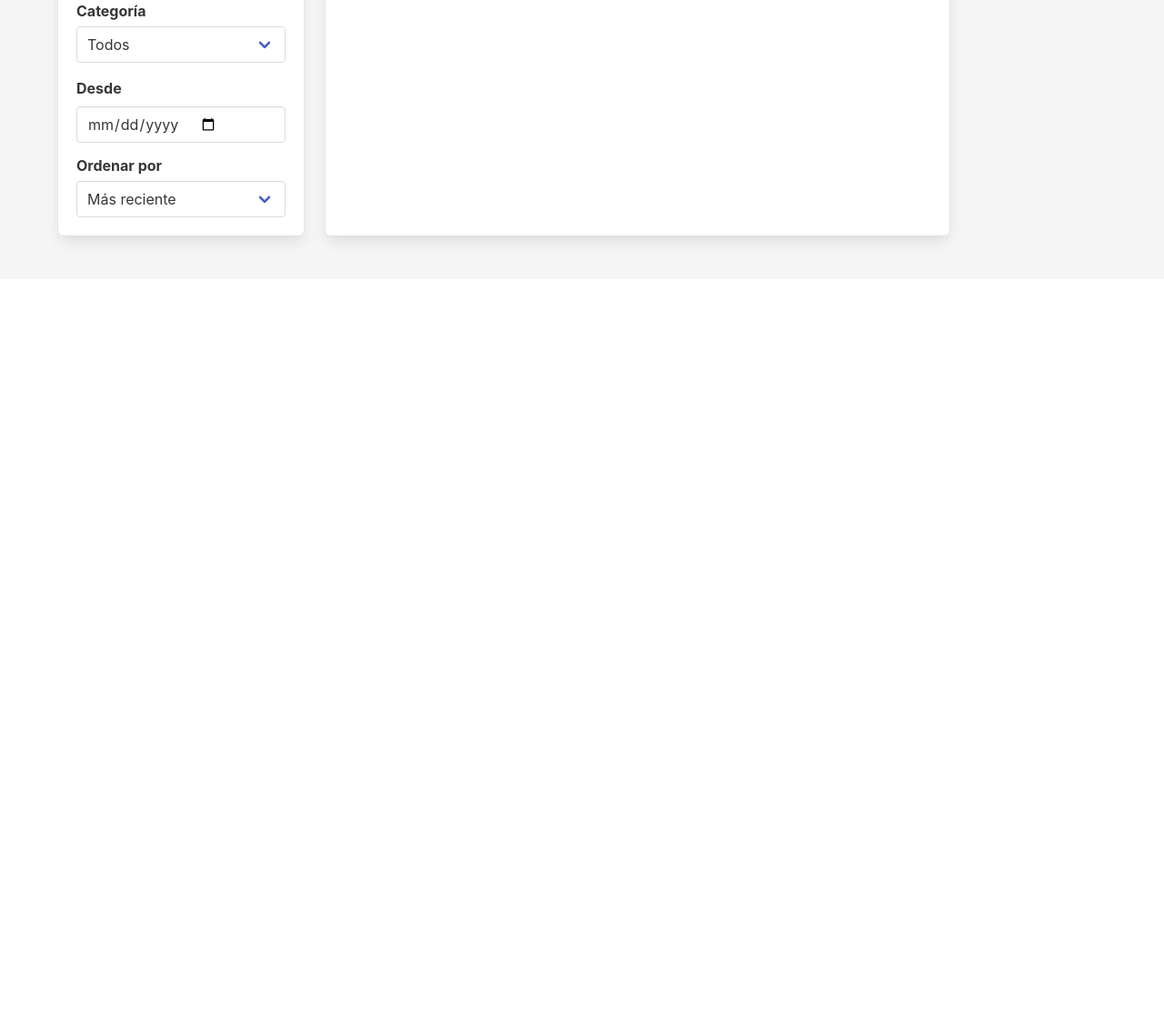
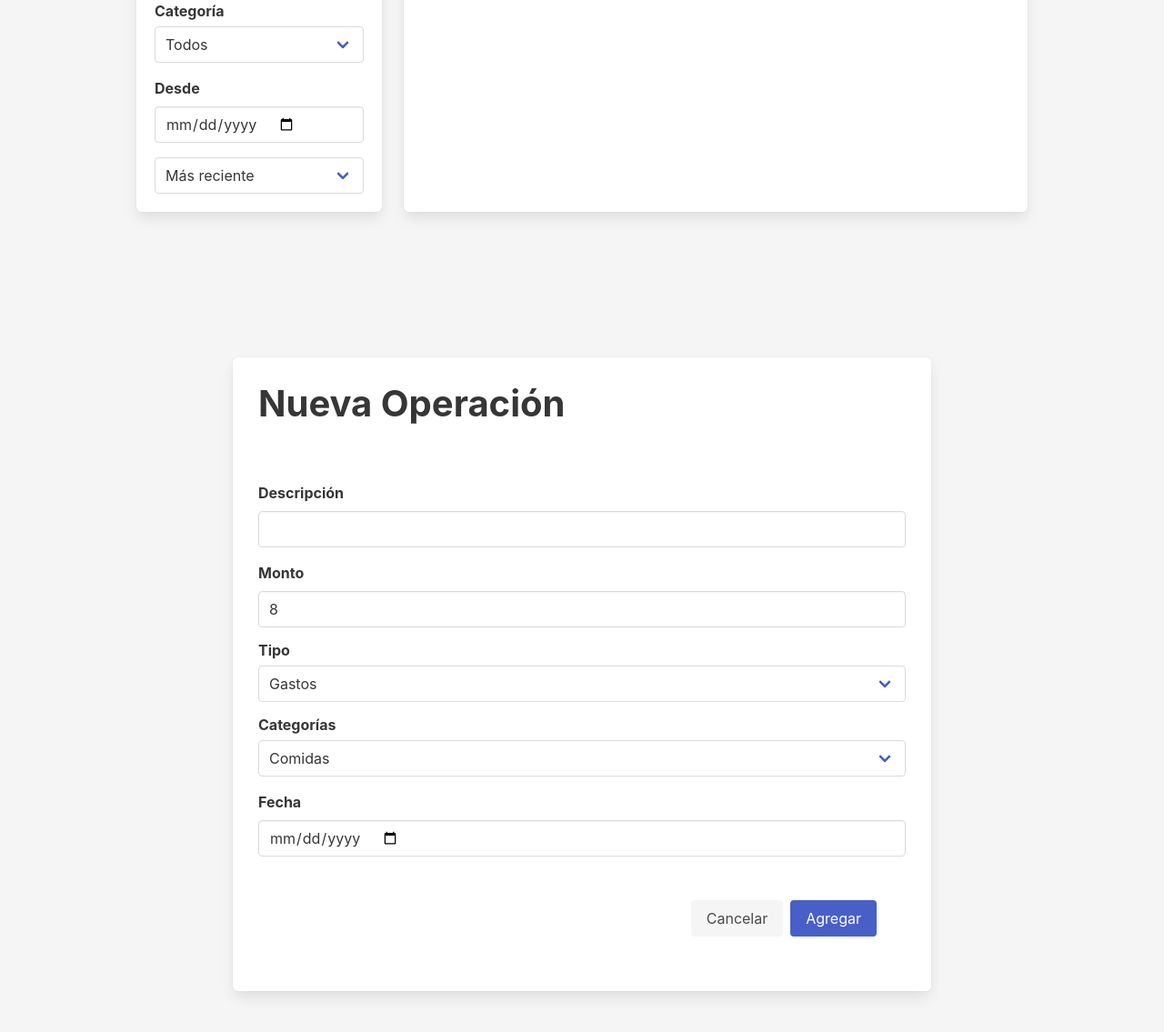
Before and after one commit to Rosangela-Luiggi/ahorradas-tp, a plain HTML site: page index.html in a window 1280 px wide. Shown: the part 631-1766 px from the top of the page at 91% size. Before the commit the page ends 938 px from the top, so only its background shows below. Drawn offline with nearby package versions, Linux system fonts and the light colour scheme.

Commit message:
create view new operation and center columns

```diff
--- a/index.html
+++ b/index.html
@@ -1,47 +1,30 @@
 <!DOCTYPE html>
 <html lang="en">
+
 <head>
     <meta charset="UTF-8" />
     <meta http-equiv="X-UA-Compatible" content="IE=edge" />
     <meta name="viewport" content="width=device-width, initial-scale=1.0" />
     <!-- Bulma -->
-    <link
-      rel="stylesheet"
-      href="https://cdn.jsdelivr.net/npm/bulma@0.9.4/css/bulma.min.css"
-    />
-    <link
-      rel="stylesheet"
-      href="https://cdnjs.cloudflare.com/ajax/libs/font-awesome/6.2.1/css/all.min.css"
+    <link rel="stylesheet" href="https://cdn.jsdelivr.net/npm/bulma@0.9.4/css/bulma.min.css" />
+    <link rel="stylesheet" href="https://cdnjs.cloudflare.com/ajax/libs/font-awesome/6.2.1/css/all.min.css"
         integrity="sha512-MV7K8+y+gLIBoVD59lQIYicR65iaqukzvf/nwasF0nqhPay5w/9lJmVM2hMDcnK1OnMGCdVK+iQrJ7lzPJQd1w=="
-      crossorigin="anonymous"
-      referrerpolicy="no-referrer"
-    />
+        crossorigin="anonymous" referrerpolicy="no-referrer" />
     <title>Ahorradas</title>
 </head>
+
 <body>
     <!-- Header con menu de navegacion -->
     <header>
-      <nav
-        class="navbar has-background-info p-2"
-        role="navigation"
-        aria-label="main navigation"
-      >
+        <nav class="navbar has-background-info p-2" role="navigation" aria-label="main navigation">
             <div class="navbar-brand">
-          <a
-            class="navbar-item has-text-white title is-2 mb-0"
-            href="https://bulma.io"
-          >
+                <a class="navbar-item has-text-white title is-2 mb-0" href="https://bulma.io">
                     <i class="fa-solid fa-wallet mr-2"></i>
                     AhorrADAS
                 </a>
 
-          <a
-            role="button"
-            class="navbar-burger"
-            aria-label="menu"
-            aria-expanded="false"
-            data-target="navbarBasicExample"
-          >
+                <a role="button" class="navbar-burger" aria-label="menu" aria-expanded="false"
+                    data-target="navbarBasicExample">
                     <span aria-hidden="true"></span>
                     <span aria-hidden="true"></span>
                     <span aria-hidden="true"></span>
@@ -73,7 +56,7 @@
         <!-- vista principal de balance -->
         <section class="section pt-6">
             <div class="container">
-          <div class="columns mt-4">
+                <div class="columns is-centered mt-4">
                     <div class="column is-3 has-background-light">
                         <div class="box pb-2">
                             <h4 class="title is-3 is-spaced">Balance</h4>
@@ -90,6 +73,7 @@
                                 <span class="has-text-weight-bold">$0</span>
                             </div>
                         </div>
+
                         <div class="box pt-2">
                             <div class="is-flex is-justify-content-space-between">
                                 <h3 class="title is-3">Filtros</h3>
@@ -106,6 +90,7 @@
                                     </select>
                                 </div>
                             </div>
+
                             <div class="mt-4">
                                 <h4 class="title is-6 has-text-weight-bold mb-2">
                                     Categoría
@@ -121,14 +106,15 @@
                                         <option>Trabajo</option>
                                     </select>
                                 </div>
+                            </div>
 
                             <div class="mt-4">
                                 <label class="label" for="ip-date">Desde</label>
                                 <input class="input" id="ip-date" type="date" />
                             </div>
+
                             <div class="mt-4">
                                 <h4 class="title is-6 has-text-weight-bold mb-2">
-                      Ordenar por
                                 </h4>
                                 <div class="select is-fullwidth">
                                     <select>
@@ -143,16 +129,21 @@
                             </div>
                         </div>
                     </div>
-            </div>
+
+
+
 
                     <div class="column is-7 m-3 has-background-white box">
+
                         <div class="is-flex m-4 is-justify-content-space-between">
                             <h3 class="title is-3">Operaciones</h3>
                             <a class="button is-info">+ Nueva operación</a>
                         </div>
+
                         <div class="image m-6">
                             <img src="" alt="imagenes/" />
                         </div>
+
                         <div class="has-text-centered m-5">
                             <h4 class="has-text-weight-bold m-5">Sin Resultados</h4>
                             <p>Cambia los filtros o agrega operaciones</p>
@@ -160,7 +151,59 @@
                     </div>
                 </div>
             </div>
+
+
+        </section>
+
+        <!-- vista secundaria de balance---Nueva Operacion -->
+        <section class="section">
+            <div class="container is-flex is-justify-content-center pt-6">
+                <div class="column is-8 box m-4">
+                    <h2 class="title is-2 has-text-weight-bold m-4 pb-6">
+                        Nueva Operación
+                    </h2>
+                    <div class="m-4">
+                        <label class="label" for="ipt-operations">Descripción</label>
+                        <input class="input" id="ipt-operations" type="text" />
+                    </div>
+                    <div class="m-4">
+                        <label class="label" for="ipt-amount">Monto</label>
+                        <input class="input" id="ipt-amount" type="number" value="8" />
+                    </div>
+                    <div class="m-4">
+                        <h4 class="title is-6 has-text-weight-bold mb-2">Tipo</h4>
+                        <div class="select is-fullwidth">
+                            <select>
+                                <option>Gastos</option>
+                                <option>Ganancia</option>
+                            </select>
+                        </div>
+                    </div>
+                    <div class="m-4">
+                        <h4 class="title is-6 has-text-weight-bold mb-2">Categorías</h4>
+                        <div class="select is-fullwidth">
+                            <select>
+                                <option>Comidas</option>
+                                <option>Servicios</option>
+                                <option>Salidas</option>
+                                <option>Educación</option>
+                                <option>Transporte</option>
+                                <option>Trabajo</option>
+                            </select>
+                        </div>
+                    </div>
+                    <div class="m-4">
+                        <label class="label" for="ip-date-new">Fecha</label>
+                        <input class="input" id="ip-date-new" type="date" />
+                    </div>
+                    <div class="m-6 is-flex is-justify-content-flex-end">
+                        <button class="button is-light">Cancelar</button>
+                        <button class="button is-link ml-2">Agregar</button>
+                    </div>
+                </div>
+            </div>
         </section>
     </main>
 </body>
+
 </html>
```
Lines whose indentation alone changed are shown as unchanged.
